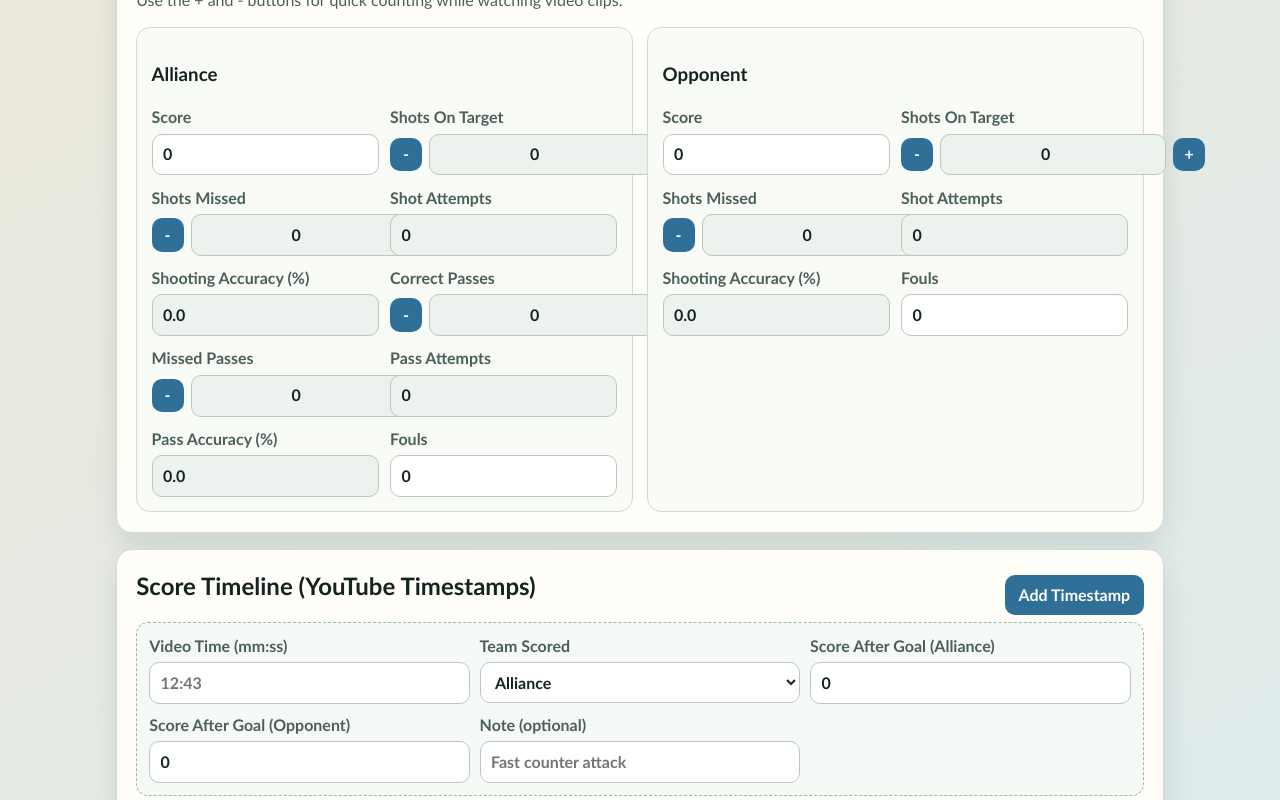
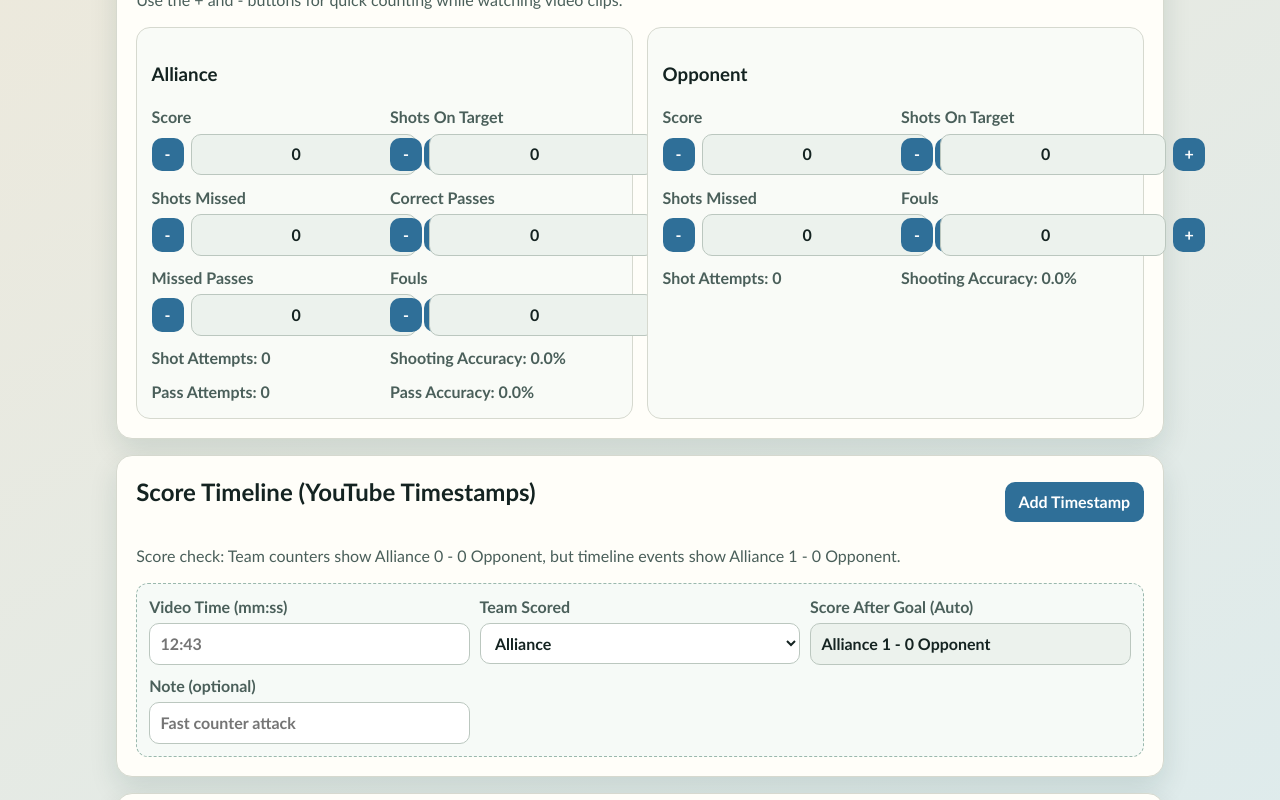
Before and after one commit to fabioeymael/Football-Score, a Vue app: page / in a window 1280 px wide. Shown: the part 780-1580 px from the top of the page. Built offline with nearby package versions, Linux system fonts and the light colour scheme; no server answers; the database is empty.

Commit message:
feat: add score tracking and display enhancements in App.vue

```diff
--- a/src/App.vue
+++ b/src/App.vue
@@ -32,8 +32,6 @@ const createScoreEvent = () => ({
   id: Date.now() + Math.random(),
   timestamp: '',
   team: 'home',
-  homeScore: 0,
-  awayScore: 0,
   note: '',
 })
 
@@ -73,8 +71,80 @@ const getPassAccuracy = (stats) => {
   return (clampToNonNegative(stats.correctPasses) / attempts) * 100
 }
 
+const parseTimestampToSeconds = (timestamp) => {
+  if (!timestamp) return Number.MAX_SAFE_INTEGER
+  const parts = timestamp.split(':').map((part) => Number(part))
+
+  if (parts.some((part) => Number.isNaN(part))) {
+    return Number.MAX_SAFE_INTEGER
+  }
+
+  if (parts.length === 2) {
+    return parts[0] * 60 + parts[1]
+  }
+
+  if (parts.length === 3) {
+    return parts[0] * 3600 + parts[1] * 60 + parts[2]
+  }
+
+  return Number.MAX_SAFE_INTEGER
+}
+
 const bumpStat = (stats, key, delta) => {
   stats[key] = Math.max(0, clampToNonNegative(stats[key]) + delta)
+}
+
+const sortedEvents = computed(() => {
+  return scoreEvents.value
+    .map((event, index) => ({ ...event, _index: index }))
+    .sort((a, b) => {
+      const timeDiff = parseTimestampToSeconds(a.timestamp) - parseTimestampToSeconds(b.timestamp)
+      if (timeDiff !== 0) return timeDiff
+      return a._index - b._index
+    })
+})
+
+const timelineWithScore = computed(() => {
+  let homeRunningScore = 0
+  let awayRunningScore = 0
+
+  return sortedEvents.value.map((event) => {
+    if (event.team === 'home') {
+      homeRunningScore += 1
+    } else {
+      awayRunningScore += 1
+    }
+
+    return {
+      ...event,
+      homeScore: homeRunningScore,
+      awayScore: awayRunningScore,
+    }
+  })
+})
+
+const finalScore = computed(() => {
+  const lastEvent = timelineWithScore.value[timelineWithScore.value.length - 1]
+  return {
+    home: lastEvent ? lastEvent.homeScore : 0,
+    away: lastEvent ? lastEvent.awayScore : 0,
+  }
+})
+
+const hasScoreMismatch = computed(() => {
+  return (
+    clampToNonNegative(homeStats.score) !== finalScore.value.home ||
+    clampToNonNegative(awayStats.score) !== finalScore.value.away
+  )
+})
+
+const getEventScoreLabel = (eventId) => {
+  const orderedEvent = timelineWithScore.value.find((item) => item.id === eventId)
+  if (!orderedEvent) {
+    return `${homeTeam.value || 'Alliance'} 0 - 0 ${awayTeam.value || 'Opponent'}`
+  }
+
+  return `${homeTeam.value || 'Alliance'} ${orderedEvent.homeScore} - ${orderedEvent.awayScore} ${awayTeam.value || 'Opponent'}`
 }
 
 const resetForm = () => {
@@ -86,46 +156,6 @@ const resetForm = () => {
   Object.assign(awayStats, createOpponentStats())
   scoreEvents.value = [createScoreEvent()]
   dbFeedback.value = 'Form reset. Ready for a new game.'
-}
-
-const buildPayload = () => ({
-  game_datetime: gameDateTime.value || null,
-  home_team: homeTeam.value || 'Alliance',
-  away_team: awayTeam.value || 'Opponent',
-  home_stats: {
-    score: clampToNonNegative(homeStats.score),
-    shotsOnTarget: clampToNonNegative(homeStats.shotsOnTarget),
-    shotsMissed: clampToNonNegative(homeStats.shotsMissed),
-    correctPasses: clampToNonNegative(homeStats.correctPasses),
-    missedPasses: clampToNonNegative(homeStats.missedPasses),
-    fouls: clampToNonNegative(homeStats.fouls),
-  },
-  away_stats: {
-    score: clampToNonNegative(awayStats.score),
-    shotsOnTarget: clampToNonNegative(awayStats.shotsOnTarget),
-    shotsMissed: clampToNonNegative(awayStats.shotsMissed),
-    fouls: clampToNonNegative(awayStats.fouls),
-  },
-  score_events: scoreEvents.value.map((event) => ({
-    timestamp: event.timestamp || '',
-    team: event.team === 'away' ? 'away' : 'home',
-    homeScore: clampToNonNegative(event.homeScore),
-    awayScore: clampToNonNegative(event.awayScore),
-    note: event.note || '',
-  })),
-  youtube_summary: youtubeSummary.value,
-})
-
-const addScoreEvent = () => {
-  scoreEvents.value.push({
-    ...createScoreEvent(),
-    homeScore: clampToNonNegative(homeStats.score),
-    awayScore: clampToNonNegative(awayStats.score),
-  })
-}
-
-const removeScoreEvent = (id) => {
-  scoreEvents.value = scoreEvents.value.filter((event) => event.id !== id)
 }
 
 const buildAllianceLine = (name, stats) => {
@@ -158,10 +188,6 @@ const buildOpponentLine = (name, stats) => {
   ]
 }
 
-const sortedEvents = computed(() => {
-  return [...scoreEvents.value].sort((a, b) => a.timestamp.localeCompare(b.timestamp))
-})
-
 const youtubeSummary = computed(() => {
   const title = `${homeTeam.value || 'Alliance'} vs ${awayTeam.value || 'Opponent'}`
   const header = [
@@ -177,12 +203,12 @@ const youtubeSummary = computed(() => {
     'Goal Timeline',
   ]
 
-  const timeline = sortedEvents.value.length
-    ? sortedEvents.value.map((event) => {
+  const timeline = timelineWithScore.value.length
+    ? timelineWithScore.value.map((event) => {
         const teamName = event.team === 'home' ? homeTeam.value || 'Alliance' : awayTeam.value || 'Opponent'
         const timestamp = event.timestamp || '00:00'
         const note = event.note ? ` | ${event.note}` : ''
-        return `${timestamp} - ${teamName} (${clampToNonNegative(event.homeScore)}-${clampToNonNegative(event.awayScore)})${note}`
+        return `${timestamp} - ${teamName} (${event.homeScore}-${event.awayScore})${note}`
       })
     : ['No goals recorded yet.']
 
@@ -200,6 +226,40 @@ const copySummary = async () => {
   setTimeout(() => {
     copyFeedback.value = ''
   }, 2500)
+}
+
+const buildPayload = () => ({
+  game_datetime: gameDateTime.value || null,
+  home_team: homeTeam.value || 'Alliance',
+  away_team: awayTeam.value || 'Opponent',
+  home_stats: {
+    score: clampToNonNegative(homeStats.score),
+    shotsOnTarget: clampToNonNegative(homeStats.shotsOnTarget),
+    shotsMissed: clampToNonNegative(homeStats.shotsMissed),
+    correctPasses: clampToNonNegative(homeStats.correctPasses),
+    missedPasses: clampToNonNegative(homeStats.missedPasses),
+    fouls: clampToNonNegative(homeStats.fouls),
+  },
+  away_stats: {
+    score: clampToNonNegative(awayStats.score),
+    shotsOnTarget: clampToNonNegative(awayStats.shotsOnTarget),
+    shotsMissed: clampToNonNegative(awayStats.shotsMissed),
+    fouls: clampToNonNegative(awayStats.fouls),
+  },
+  score_events: scoreEvents.value.map((event) => ({
+    timestamp: event.timestamp || '',
+    team: event.team === 'away' ? 'away' : 'home',
+    note: event.note || '',
+  })),
+  youtube_summary: youtubeSummary.value,
+})
+
+const addScoreEvent = () => {
+  scoreEvents.value.push(createScoreEvent())
+}
+
+const removeScoreEvent = (id) => {
+  scoreEvents.value = scoreEvents.value.filter((event) => event.id !== id)
 }
 
 const loadSavedGames = async () => {
@@ -239,8 +299,6 @@ const applySavedGame = (game) => {
         id: Date.now() + index,
         timestamp: event.timestamp || '',
         team: event.team === 'away' ? 'away' : 'home',
-        homeScore: clampToNonNegative(event.homeScore),
-        awayScore: clampToNonNegative(event.awayScore),
         note: event.note || '',
       }))
     : [createScoreEvent()]
@@ -373,7 +431,14 @@ onMounted(() => {
         <article class="team-box">
           <h3>{{ homeTeam || 'Alliance' }}</h3>
           <div class="stat-grid">
-            <label>Score <input v-model.number="homeStats.score" min="0" type="number" /></label>
+            <label>
+              Score
+              <div class="counter">
+                <button type="button" class="small secondary" @click="bumpStat(homeStats, 'score', -1)">-</button>
+                <input :value="homeStats.score" disabled type="number" />
+                <button type="button" class="small secondary" @click="bumpStat(homeStats, 'score', 1)">+</button>
+              </div>
+            </label>
             <label>
               Shots On Target
               <div class="counter">
@@ -390,8 +455,6 @@ onMounted(() => {
                 <button type="button" class="small secondary" @click="bumpStat(homeStats, 'shotsMissed', 1)">+</button>
               </div>
             </label>
-            <label>Shot Attempts <input :value="getShotAttempts(homeStats)" disabled type="number" /></label>
-            <label>Shooting Accuracy (%) <input :value="getShotAccuracy(homeStats).toFixed(1)" disabled type="text" /></label>
             <label>
               Correct Passes
               <div class="counter">
@@ -408,16 +471,32 @@ onMounted(() => {
                 <button type="button" class="small secondary" @click="bumpStat(homeStats, 'missedPasses', 1)">+</button>
               </div>
             </label>
-            <label>Pass Attempts <input :value="getPassAttempts(homeStats)" disabled type="number" /></label>
-            <label>Pass Accuracy (%) <input :value="getPassAccuracy(homeStats).toFixed(1)" disabled type="text" /></label>
-            <label>Fouls <input v-model.number="homeStats.fouls" min="0" type="number" /></label>
+            <label>
+              Fouls
+              <div class="counter">
+                <button type="button" class="small secondary" @click="bumpStat(homeStats, 'fouls', -1)">-</button>
+                <input :value="homeStats.fouls" disabled type="number" />
+                <button type="button" class="small secondary" @click="bumpStat(homeStats, 'fouls', 1)">+</button>
+              </div>
+            </label>
+            <p class="stat-text">Shot Attempts: {{ getShotAttempts(homeStats) }}</p>
+            <p class="stat-text">Shooting Accuracy: {{ getShotAccuracy(homeStats).toFixed(1) }}%</p>
+            <p class="stat-text">Pass Attempts: {{ getPassAttempts(homeStats) }}</p>
+            <p class="stat-text">Pass Accuracy: {{ getPassAccuracy(homeStats).toFixed(1) }}%</p>
           </div>
         </article>
 
         <article class="team-box">
           <h3>{{ awayTeam || 'Opponent' }}</h3>
           <div class="stat-grid">
-            <label>Score <input v-model.number="awayStats.score" min="0" type="number" /></label>
+            <label>
+              Score
+              <div class="counter">
+                <button type="button" class="small secondary" @click="bumpStat(awayStats, 'score', -1)">-</button>
+                <input :value="awayStats.score" disabled type="number" />
+                <button type="button" class="small secondary" @click="bumpStat(awayStats, 'score', 1)">+</button>
+              </div>
+            </label>
             <label>
               Shots On Target
               <div class="counter">
@@ -434,9 +513,16 @@ onMounted(() => {
                 <button type="button" class="small secondary" @click="bumpStat(awayStats, 'shotsMissed', 1)">+</button>
               </div>
             </label>
-            <label>Shot Attempts <input :value="getShotAttempts(awayStats)" disabled type="number" /></label>
-            <label>Shooting Accuracy (%) <input :value="getShotAccuracy(awayStats).toFixed(1)" disabled type="text" /></label>
-            <label>Fouls <input v-model.number="awayStats.fouls" min="0" type="number" /></label>
+            <label>
+              Fouls
+              <div class="counter">
+                <button type="button" class="small secondary" @click="bumpStat(awayStats, 'fouls', -1)">-</button>
+                <input :value="awayStats.fouls" disabled type="number" />
+                <button type="button" class="small secondary" @click="bumpStat(awayStats, 'fouls', 1)">+</button>
+              </div>
+            </label>
+            <p class="stat-text">Shot Attempts: {{ getShotAttempts(awayStats) }}</p>
+            <p class="stat-text">Shooting Accuracy: {{ getShotAccuracy(awayStats).toFixed(1) }}%</p>
           </div>
         </article>
       </div>
@@ -447,6 +533,13 @@ onMounted(() => {
         <h2>Score Timeline (YouTube Timestamps)</h2>
         <button type="button" class="secondary" @click="addScoreEvent">Add Timestamp</button>
       </div>
+      <p class="hint" v-if="hasScoreMismatch">
+        Score check: Team counters show {{ homeTeam || 'Alliance' }} {{ homeStats.score }} - {{ awayStats.score }} {{ awayTeam || 'Opponent' }},
+        but timeline events show {{ homeTeam || 'Alliance' }} {{ finalScore.home }} - {{ finalScore.away }} {{ awayTeam || 'Opponent' }}.
+      </p>
+      <p class="hint" v-else>
+        Score check: Team counters match timeline ({{ homeTeam || 'Alliance' }} {{ finalScore.home }} - {{ finalScore.away }} {{ awayTeam || 'Opponent' }}).
+      </p>
 
       <div class="timeline-wrap">
         <article v-for="event in scoreEvents" :key="event.id" class="timeline-row">
@@ -462,12 +555,8 @@ onMounted(() => {
             </select>
           </label>
           <label>
-            Score After Goal (Alliance)
-            <input v-model.number="event.homeScore" min="0" type="number" />
-          </label>
-          <label>
-            Score After Goal (Opponent)
-            <input v-model.number="event.awayScore" min="0" type="number" />
+            Score After Goal (Auto)
+            <input :value="getEventScoreLabel(event.id)" disabled type="text" />
           </label>
           <label>
             Note (optional)
--- a/src/style.css
+++ b/src/style.css
@@ -240,6 +240,13 @@ button:hover {
   font-size: 0.92rem;
 }
 
+.stat-text {
+  margin: 0;
+  font-weight: 600;
+  color: var(--ink-muted);
+  align-self: center;
+}
+
 @media (max-width: 900px) {
   .two-col,
   .timeline-row,
```
